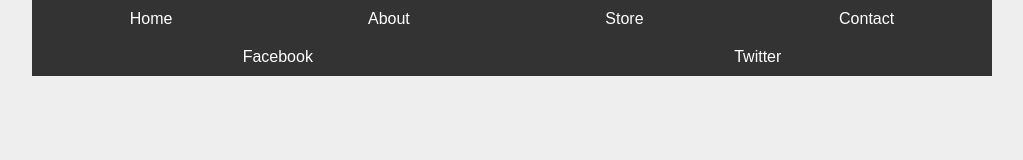
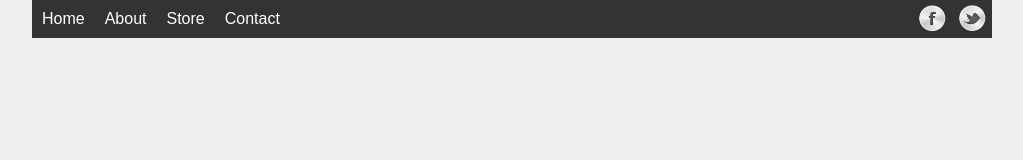
Before and after one commit to JerryDoran/Flexbox-Example1, a plain HTML site: page menu.html in a window 1280 px wide. Shown: the whole page, without its empty margins (128-1151 px from the left). Drawn offline with Linux system fonts and the light colour scheme.

Commit message:
Finished flexbox menu

```diff
--- a/menu.css
+++ b/menu.css
@@ -37,14 +37,46 @@ nav a:hover {
   background-color: #555;
 }
 
+.tw {
+  background: url(images/tw.png) no-repeat center;
+  background-size: 75%;
+}
+
+.fb {
+  background: url(images/fb.png) no-repeat center;
+  background-size: 75%;
+}
+
+.social a {
+  text-indent: -10000px;
+}
+
+.social li {
+  width: 90px;
+}
+
+.social {
+  max-width: 80px;
+  margin: 0 auto;
+}
+nav ul.social {
+  flex: 1 1 0;
+  display: flex;
+}
+
 /* Flex styles */
 @media (min-width: 768px) {
+  nav {
+    display: flex;
+    justify-content: space-between;
+  }
+
   nav ul {
     display: flex;
     justify-content: space-around;
   }
 
-  nav li {
-    /* flex: 1 1 0; */
+  .social {
+    margin: 0;
   }
 }
```
Also changed, not shown: images/fb.png (added), images/tw.png (added).
